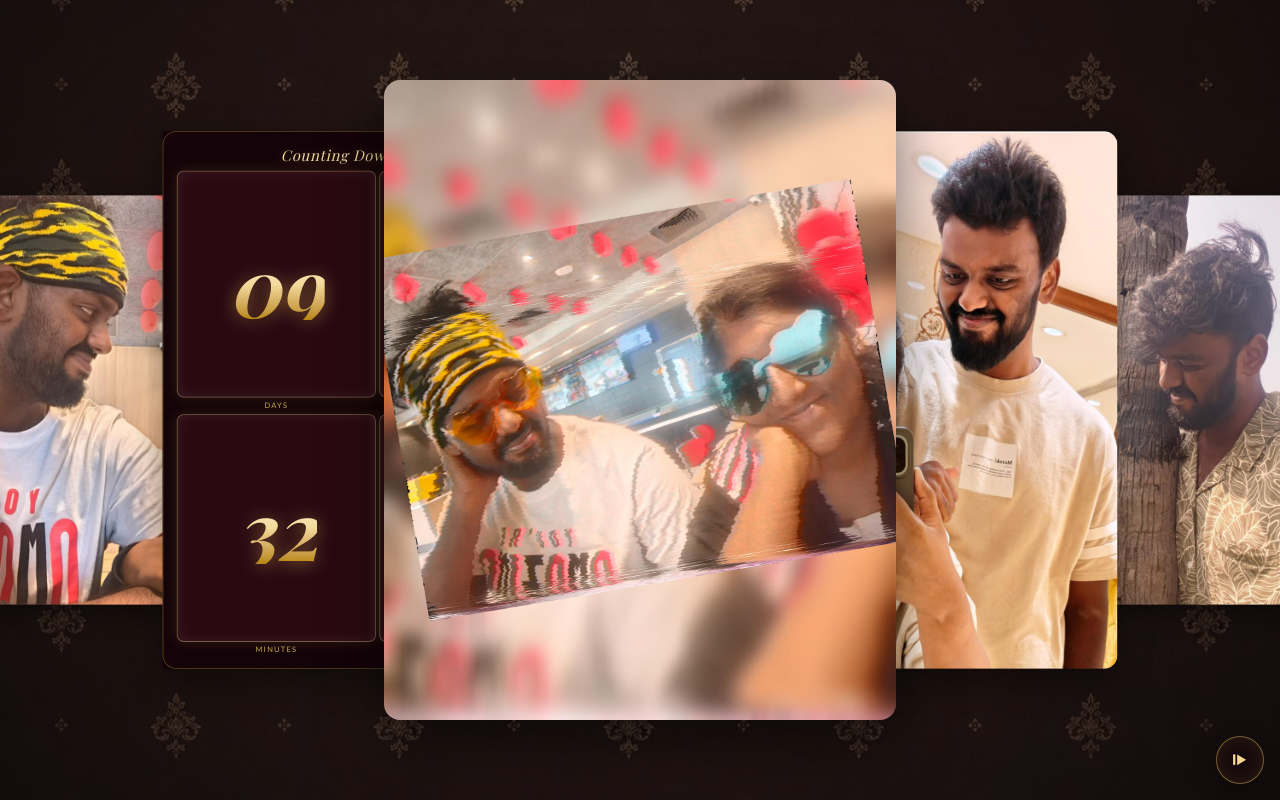
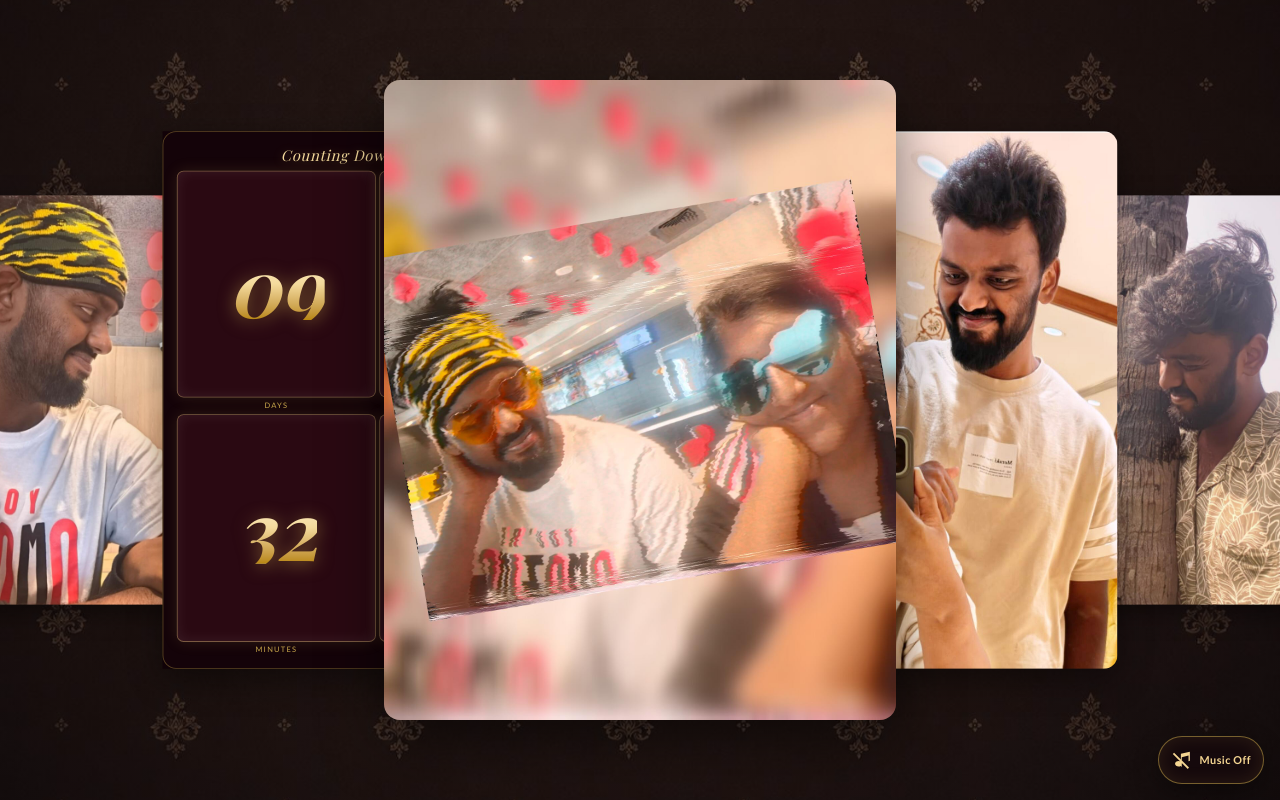
Before and after one commit to Aakash-Thanigaivel/weiv, a React (Vite) app: page /aakashvijislideshow in a window 1280 px wide. Built offline with nearby package versions, Linux system fonts and the light colour scheme; a web font is replaced by a local one.

Commit message:
music button

```diff
--- a/src/components/BackgroundMusic.jsx
+++ b/src/components/BackgroundMusic.jsx
@@ -105,41 +105,46 @@ export default function BackgroundMusic() {
         type="button"
         className="background-music-toggle"
         onClick={togglePlayback}
-        aria-label={isPlaying ? 'Pause background music' : 'Play background music'}
+        aria-label={isPlaying ? 'Turn music off' : 'Turn music on'}
         aria-pressed={isPlaying}
         aria-busy={!isReady}
-        title={isReady ? (isPlaying ? 'Pause music' : 'Play music') : 'Tap to play music'}
+        title={isReady ? (isPlaying ? 'Music on' : 'Music off') : 'Tap to turn music on'}
+        style={{
+          width: 'auto',
+          minWidth: '3rem',
+          padding: '0 0.75rem',
+          display: 'inline-flex',
+          alignItems: 'center',
+          gap: '0.4rem',
+          fontSize: '0.68rem',
+          fontWeight: 600,
+          letterSpacing: '0.04em',
+          whiteSpace: 'nowrap',
+        }}
       >
-        {isPlaying ? <MusicPauseIcon /> : <MusicPlayIcon />}
+        {isPlaying ? <MusicOnIcon /> : <MusicOffIcon />}
+        <span>{isPlaying ? 'Music On' : 'Music Off'}</span>
       </button>
     </>
   )
 }
 
-function MusicPlayIcon() {
+function MusicOnIcon() {
   return (
     <svg viewBox="0 0 24 24" aria-hidden="true" className="background-music-icon">
       <path
-        d="M9 18V6l10 6-10 6Z"
-        fill="currentColor"
-      />
-      <path
-        d="M4.5 7.2c0-.72.58-1.3 1.3-1.3.72 0 1.3.58 1.3 1.3v9.6c0 .72-.58 1.3-1.3 1.3-.72 0-1.3-.58-1.3-1.3V7.2Z"
+        d="M11 5.2v13.1c-.74-.45-1.6-.7-2.52-.7-2.2 0-4 1.35-4 3.02 0 1.67 1.8 3.02 4 3.02s4-1.35 4-3.02V9.3l7.5-2.14v8.16c-.74-.45-1.6-.7-2.52-.7-2.2 0-4 1.35-4 3.02 0 1.67 1.8 3.02 4 3.02s4-1.35 4-3.02V3.06L11 5.2Z"
         fill="currentColor"
       />
     </svg>
   )
 }
 
-function MusicPauseIcon() {
+function MusicOffIcon() {
   return (
     <svg viewBox="0 0 24 24" aria-hidden="true" className="background-music-icon">
       <path
-        d="M6.5 6.8c0-.72.58-1.3 1.3-1.3.72 0 1.3.58 1.3 1.3v10.4c0 .72-.58 1.3-1.3 1.3-.72 0-1.3-.58-1.3-1.3V6.8Z"
-        fill="currentColor"
-      />
-      <path
-        d="M16.2 6.8c0-.72.58-1.3 1.3-1.3.72 0 1.3.58 1.3 1.3v10.4c0 .72-.58 1.3-1.3 1.3-.72 0-1.3-.58-1.3-1.3V6.8Z"
+        d="M11 5.2v8.9c-.74-.45-1.6-.7-2.52-.7-2.2 0-4 1.35-4 3.02 0 1.67 1.8 3.02 4 3.02.9 0 1.73-.22 2.45-.6l1.05 1.05V9.3l7.5-2.14v6.46l1.5-.43V3.06L11 5.2ZM3.4 4.1 2 5.5l16.6 16.6 1.4-1.4L3.4 4.1Z"
         fill="currentColor"
       />
     </svg>
```
